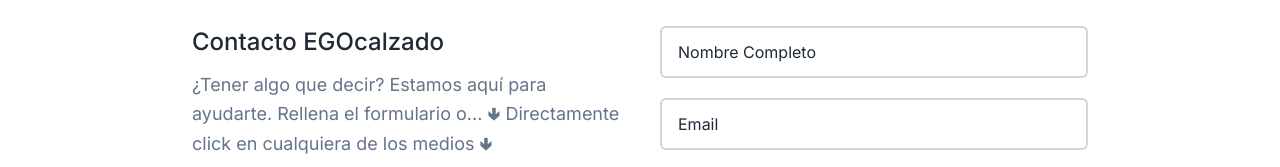
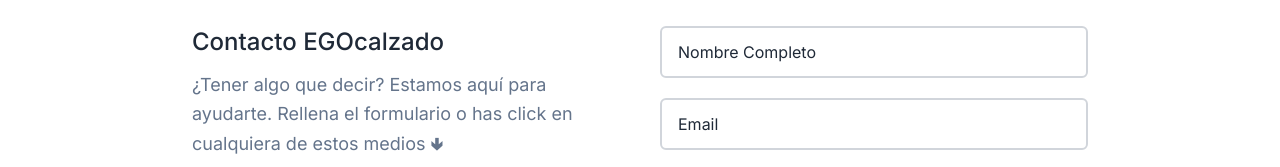
Before and after one commit to jemjaf/egocalzado, an Astro site: page /egocalzado/contact in a window 1280 px wide. Shown: the part 258-425 px from the top of the page. Built offline with nearby package versions, Linux system fonts and the light colour scheme; Astro itself is replaced by a stand-in of ours.

Commit message:
Cambio de texto en contact.astro

```diff
--- a/src/pages/contact.astro
+++ b/src/pages/contact.astro
@@ -19,8 +19,7 @@
         <h2 class="font-medium text-2xl text-gray-800">Contacto EGOcalzado</h2>
         <p class="text-lg leading-relaxed text-slate-500 mt-3">
           ¿Tener algo que decir? Estamos aquí para ayudarte.
-          Rellena el formulario o...
-          🢃 Directamente click en cualquiera de los medios 🢃
+          Rellena el formulario o has click en cualquiera de estos medios 🢃
         </p>
         <div class="mt-5">
           <div class="flex items-center mt-2 space-x-2 text-gray-600">
```
